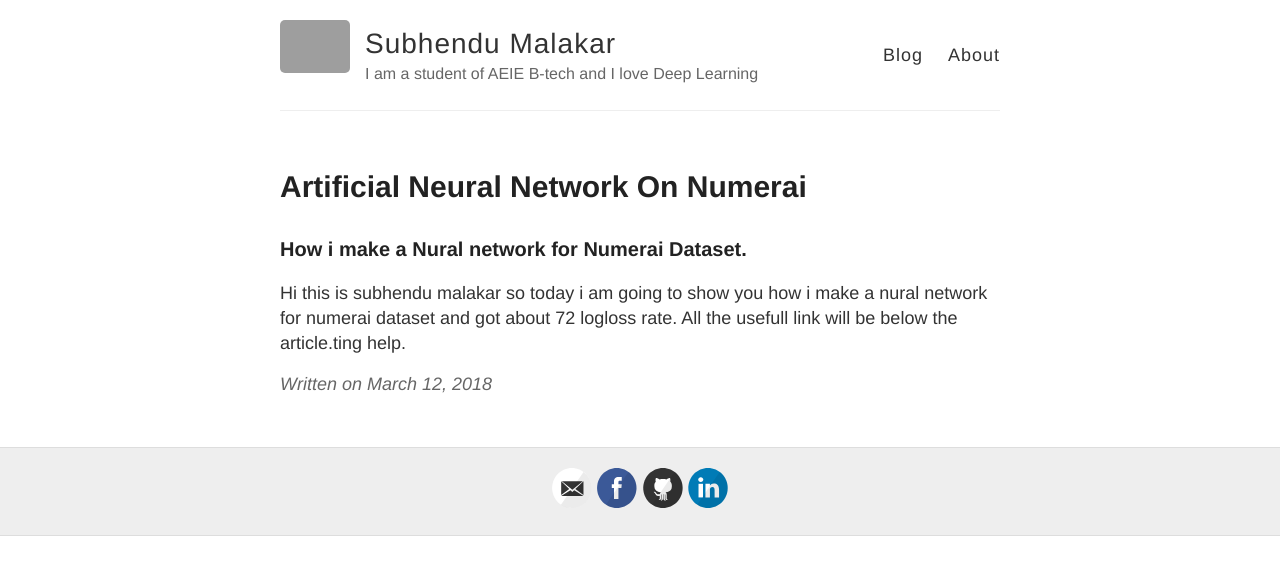
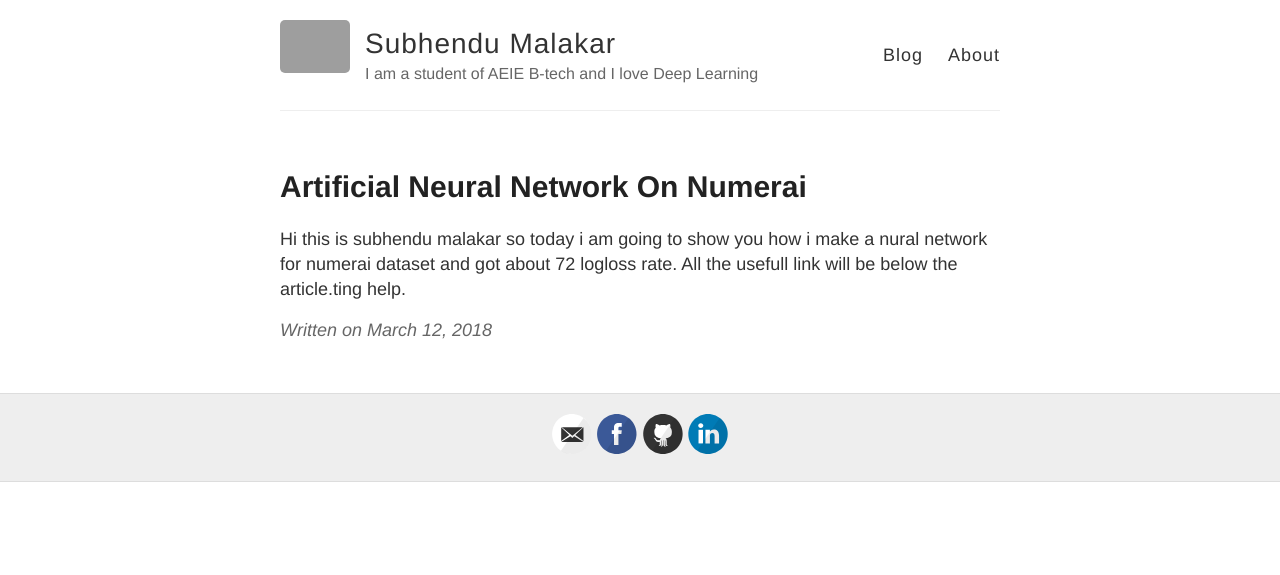
Before and after one commit to subhenduMalakar/subhendumalakar.github.io, a Jekyll site: the page built from _posts/2018-03-12-artificial-neural-network-on-Numerai.md, in a window 1280 px wide. Shown: the top 575 px of the page. Built offline with Jekyll 4.4.1, drawn with Linux system fonts in a browser that asks for light colours; our own code applies the rules of GitHub Pages for plain Markdown files; grey boxes are pictures that could not be loaded.

Commit message:
Update 2018-03-12-artificial-neural-network-on-Numerai.md

```diff
--- a/_posts/2018-03-12-artificial-neural-network-on-Numerai.md
+++ b/_posts/2018-03-12-artificial-neural-network-on-Numerai.md
@@ -2,5 +2,4 @@
 published: true
 ---
 
-### How i make a Nural network for Numerai Dataset.
 Hi this is subhendu malakar so today i am going to show you how i make a nural network for numerai dataset and got about 72 logloss rate. All the usefull link will be below the article.ting help.
```
